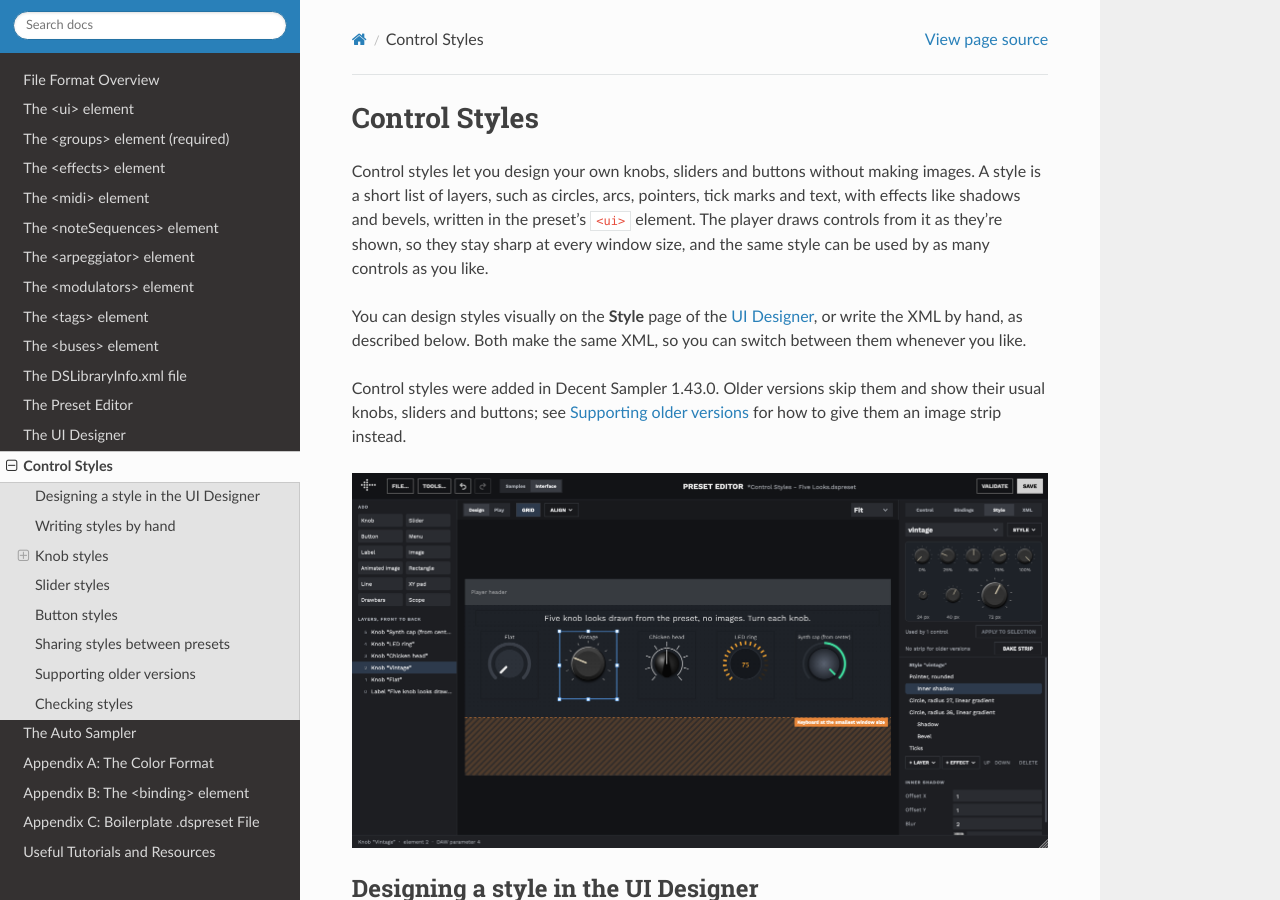
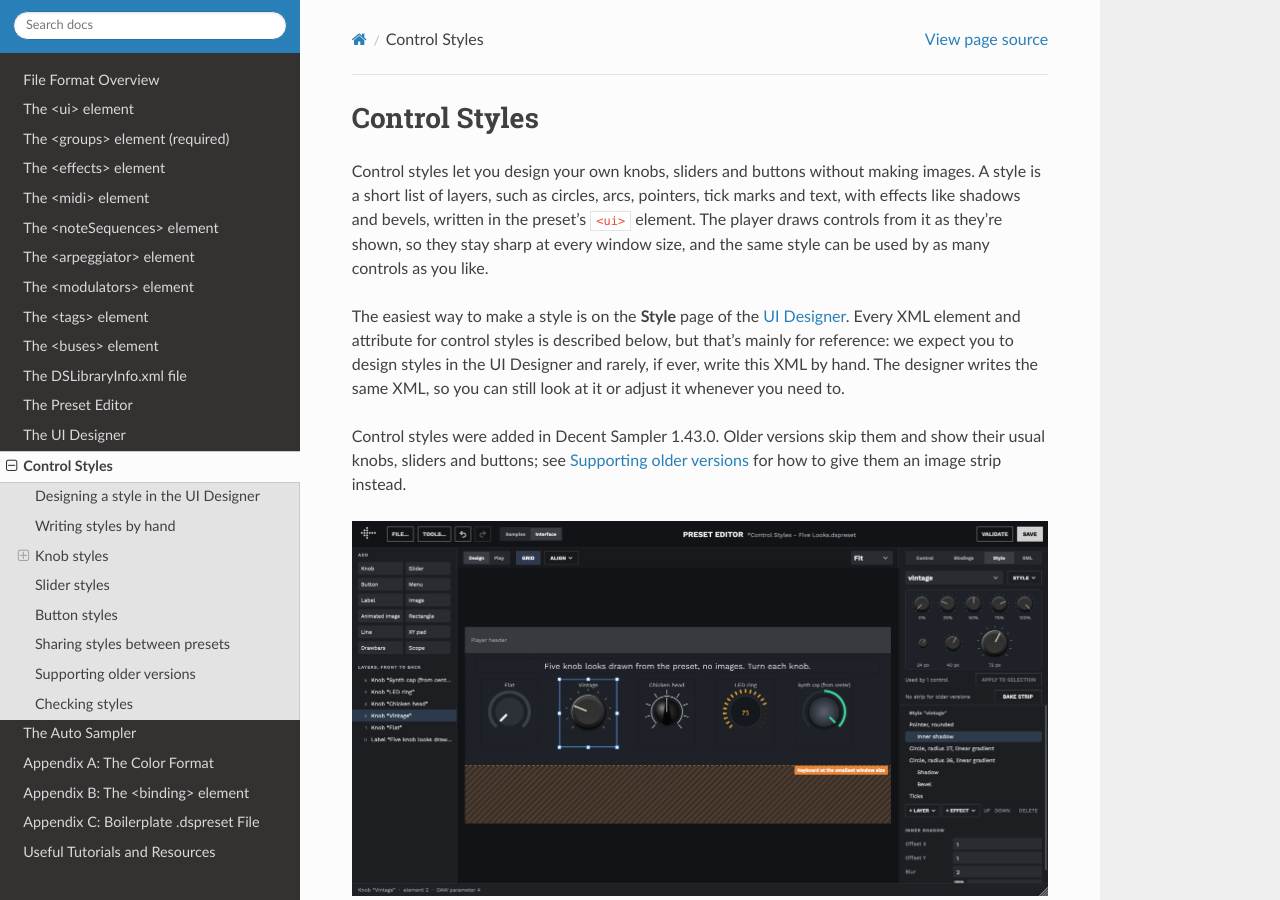
Before and after one commit to DecentSamples/DecentSampler-Developers-Guide, a Sphinx documentation site: the page built from docs/source/the-controlStyles-element.md, in a window 1280 px wide and 900 px high. Built offline with Sphinx 7.4.7 and the Read the Docs theme 3.1.0, drawn with Linux system fonts in a browser that asks for light colours.

Commit message:
0000618: Control Styles: the UI Designer is the expected way to make styles

```diff
--- a/docs/source/the-controlStyles-element.md
+++ b/docs/source/the-controlStyles-element.md
@@ -3,7 +3,7 @@ Control Styles
 
 Control styles let you design your own knobs, sliders and buttons without making images. A style is a short list of layers, such as circles, arcs, pointers, tick marks and text, with effects like shadows and bevels, written in the preset's `<ui>` element. The player draws controls from it as they're shown, so they stay sharp at every window size, and the same style can be used by as many controls as you like.
 
-You can design styles visually on the **Style** page of the [UI Designer](the-ui-designer.md), or write the XML by hand, as described below. Both make the same XML, so you can switch between them whenever you like.
+The easiest way to make a style is on the **Style** page of the [UI Designer](the-ui-designer.md). Every XML element and attribute for control styles is described below, but that's mainly for reference: we expect you to design styles in the UI Designer and rarely, if ever, write this XML by hand. The designer writes the same XML, so you can still look at it or adjust it whenever you need to.
 
 Control styles were added in Decent Sampler 1.43.0. Older versions skip them and show their usual knobs, sliders and buttons; see [Supporting older versions](#supporting-older-versions) for how to give them an image strip instead.
 
```
